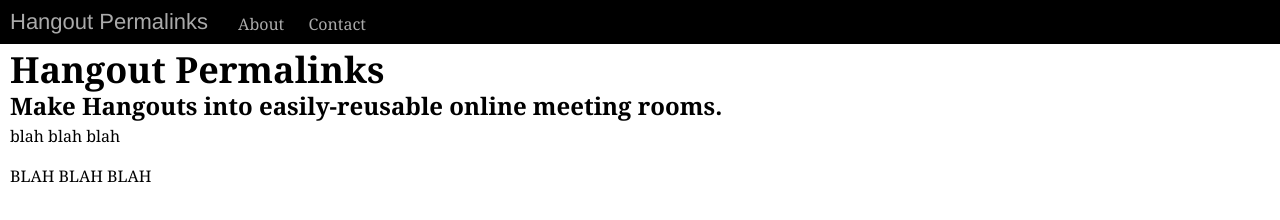
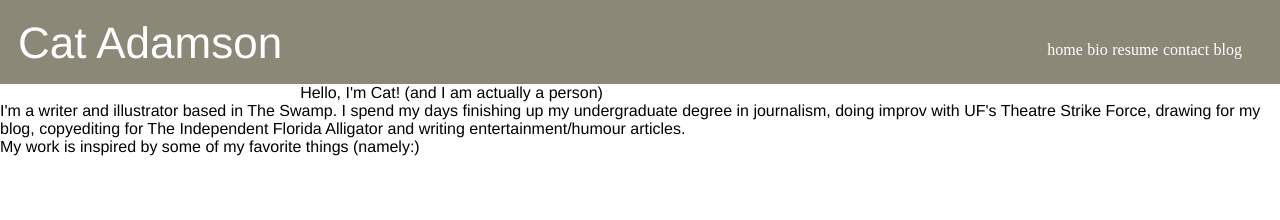
Before and after one commit to catadamson/catadamson.github.io, a plain HTML site: page index.html in a window 1280 px wide. Drawn offline with Linux system fonts and the light colour scheme.

Commit message:
personal website

```diff
--- /dev/null
+++ b/css/bio.css
@@ -0,0 +1,55 @@
+* {
+    box-sizing: border-box;
+    margin: 0;
+    padding: 0;
+}
+
+header {
+    background-color: #8C8878;
+    color: #ffffff;
+    height: 84px;
+}
+
+header h1 {
+    float: left;
+    font-family: helvetica, georgia, sans-serif;
+    font-size: 44px;
+    font-weight: 500;
+    padding: 18px;20px;20px
+}
+
+nav {
+    float:right;
+    padding:38px;
+}
+
+nav a {
+    font-family: georgia serif;
+    font-size: 16px;
+    line-height: 24px;
+    text-align:right;
+    color: #ffffff;
+}
+
+nav a:link {
+    text-decoration: none;
+}
+
+nav a:visited {
+    color: #787874;
+}
+
+nav a:hover {
+    color:#787874;
+}
+
+article {
+    font-family: helvetica;
+    float:left;
+    padding:10px;20px;20px;
+}
+
+footer {
+    font-size 12px;
+    padding: 0 10px 0 10px;
+}
--- /dev/null
+++ b/css/contact.css
@@ -0,0 +1,55 @@
+* {
+    box-sizing: border-box;
+    margin: 0;
+    padding: 0;
+}
+
+header {
+    background-color: #8C8878;
+    color: #ffffff;
+    height: 84px;
+}
+
+header h1 {
+    float: left;
+    font-family: helvetica, georgia, sans-serif;
+    font-size: 44px;
+    font-weight: 500;
+    padding: 18px;20px;20px
+}
+
+nav {
+    float:right;
+    padding:38px;
+}
+
+nav a {
+    font-family: georgia serif;
+    font-size: 16px;
+    line-height: 24px;
+    text-align:right;
+    color: #ffffff;
+}
+
+nav a:link {
+    text-decoration: none;
+}
+
+nav a: visited {
+    color: #787874;
+}
+
+nav a:hover {
+    color:#787874;
+}
+
+article p{
+    font-family: helvetica;
+    float:left;
+    padding:10px;20px;20px;
+}
+
+footer {
+    font-size 12px;
+    padding: 0 10px 0 10px;
+}
--- /dev/null
+++ b/css/enter.css
@@ -0,0 +1,29 @@
+body {
+ background-color: #FFFEF7;
+ color: #000000;
+ height: 64px;
+ text-align:center}
+header h1 {
+    text-align: center;
+    font-family: georgia, sans-serif;
+    font-size: 34px;
+    font-weight: 300;
+    padding: 10px; /* TRouBLe */
+}
+
+nav a{
+    font-size:24px;
+    font-weight: 200px;
+}
+
+nav a:link {
+    text-decoration:none;
+}
+
+nav a:visited {
+    color:#FFA0D1;
+}
+
+nav a:hover {
+    color:#FFE8A4
+}
--- /dev/null
+++ b/css/index.css
@@ -0,0 +1,53 @@
+* {
+    box-sizing: border-box;
+    margin: 0;
+    padding: 0;
+}
+
+header {
+    background-color: #8C8878;
+    color: #ffffff;
+    height: 84px;
+}
+
+header h1 {
+    float: left;
+    font-family: helvetica, georgia, sans-serif;
+    font-size: 44px;
+    font-weight: 500;
+    padding: 18px;20px;20px
+}
+
+header article {
+    float:right;
+    padding:38px;
+}
+
+header a {
+    font-family: georgia serif;
+    font-size: 16px;
+    line-height: 24px;
+    text-align:right;
+    color: #ffffff;
+}
+
+header a:link {
+    text-decoration: none;
+}
+
+header a: visited {
+    color: #787874;
+}
+
+header a:hover {
+    color:#787874;
+}
+
+body {
+    font-family: helvetica;
+}
+
+footer {
+    font-size 12px;
+    padding: 0 10px 0 10px;
+}
--- /dev/null
+++ b/css/resume.css
@@ -0,0 +1,55 @@
+* {
+    box-sizing: border-box;
+    margin: 0;
+    padding: 0;
+}
+
+header {
+    background-color: #8C8878;
+    color: #ffffff;
+    height: 84px;
+}
+
+header h1 {
+    float: left;
+    font-family: helvetica, georgia, sans-serif;
+    font-size: 44px;
+    font-weight: 500;
+    padding: 18px;20px;20px
+}
+
+nav {
+    float:right;
+    padding:38px;
+}
+
+nav a {
+    font-family: georgia serif;
+    font-size: 16px;
+    line-height: 24px;
+    text-align:right;
+    color: #ffffff;
+}
+
+nav a:link {
+    text-decoration: none;
+}
+
+nav a: visited {
+    color: #787874;
+}
+
+nav a:hover {
+    color:#787874;
+}
+
+article p{
+    font-family: helvetica;
+    float:left;
+    padding:10px;20px;20px;
+}
+
+footer {
+    font-size 12px;
+    padding: 0 10px 0 10px;
+}
--- /dev/null
+++ b/enter.css
@@ -0,0 +1,20 @@
+body {
+ background-color: #FFFEF7;
+ color: #000000;
+ height: 64px;
+ text-align:center}
+ header h1 {
+    text-align: center;
+    font-family: georgia, sans-serif;
+    font-size: 34px;
+    font-weight: 300;
+    padding: 10px; /* TRouBLe */
+}
+h2 {
+    font-size:22px
+    font-weight: 200px
+    hover{color:#696865}
+}
+h2: hover {
+    color:#696865;
+}
--- a/index.html
+++ b/index.html
@@ -1,25 +1,29 @@
 <!DOCTYPE html>
 <html>
     <head>
-        <title>Hangout Permalinks</title>
+        <title>Cat Adamson</title>
         <meta http-equiv="Content-Type" content="text/html; charset=UTF-8" />
-        <link rel="stylesheet" href="css/base.css" />
+        <link rel="stylesheet" href="css/index.css" />
     </head>
-    <body>
-        <header>
-            <h1><a href="index.html">Hangout Permalinks</a></h1>
-            <nav>
-                <a href="about.html">About</a>
-                <a href="contact.html">Contact</a>
-            </nav>
-        </header>
-        <article>
-            <h1>Hangout Permalinks</h1>
-            <h2>Make Hangouts into easily-reusable online meeting rooms.</h2>
-            <p>blah blah blah </p>
-            <p> BLAH BLAH BLAH</p>
-        </article>
-        <footer>
+
+    <header>
+                <h1>Cat Adamson</h1>
+                <article>
+                    <a href="enter.html">home</a>
+                    <a href="bio.html">bio</a>
+                    <a href="resume.html">resume</a>
+                    <a href="contact.html">contact</a>
+                    <a href="http://catadamson-thequietriot.tumblr.com/" title="blog"> blog</a>
+                </article>
+  </header>
+
+  <body>
+         <p> Hello, I'm Cat! (and I am actually a person) </p>
+         <p> I'm a writer and illustrator based in The Swamp. I spend my days finishing up my undergraduate degree in journalism, doing improv with UF's Theatre Strike Force, drawing for my blog, copyediting for The Independent Florida Alligator and writing entertainment/humour articles. </p>
+         <p> My work is inspired by some of my favorite things (namely:)</p>
+  </body>
+
+      <footer>
 
         </footer>
     </body>
```
Also changed, not shown: bio.html (added, +33 -0 lines), contact.html (added, +31 -0 lines), enter.html (added, +22 -0 lines), resume.html (added, +92 -0 lines), img/logo.jpg (added).
